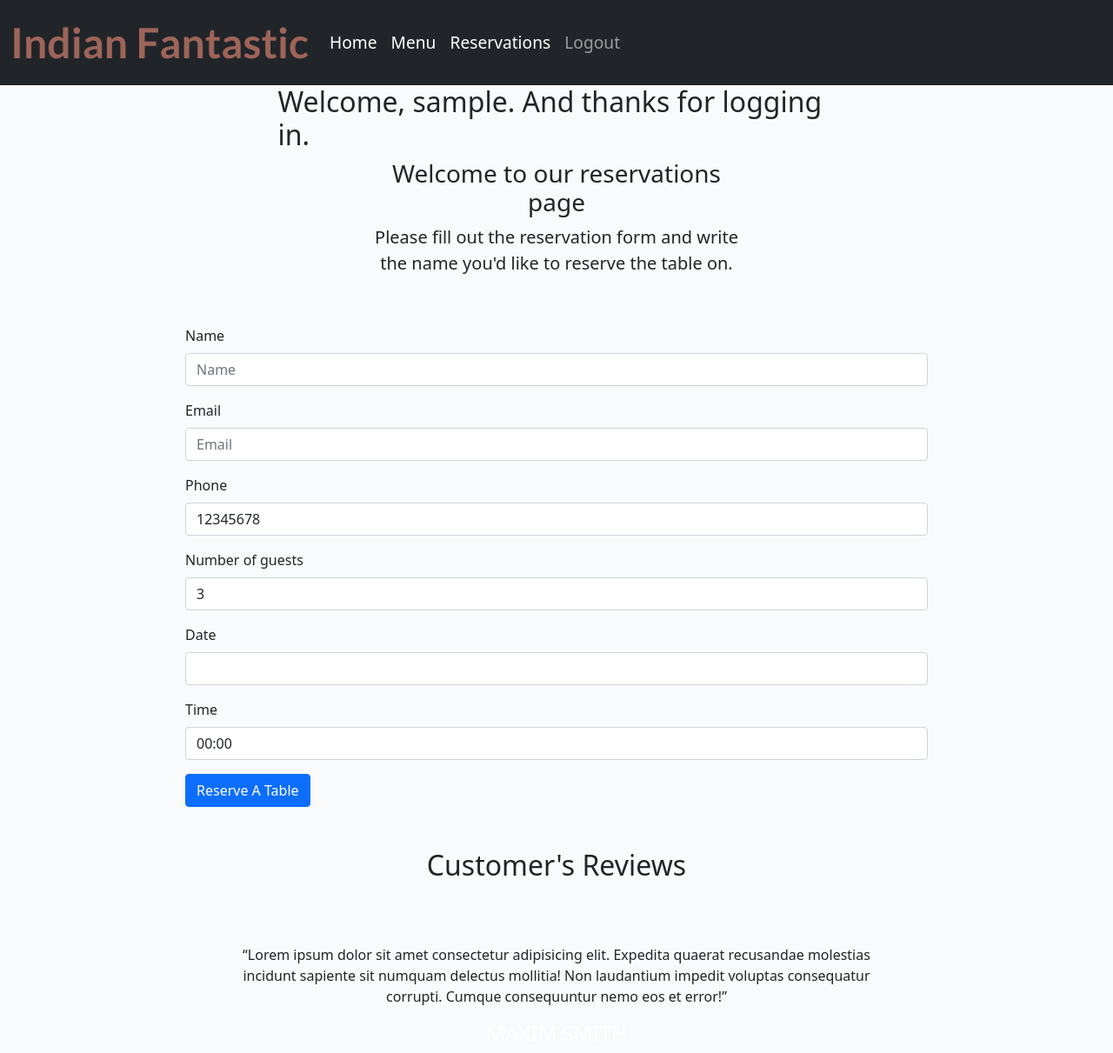
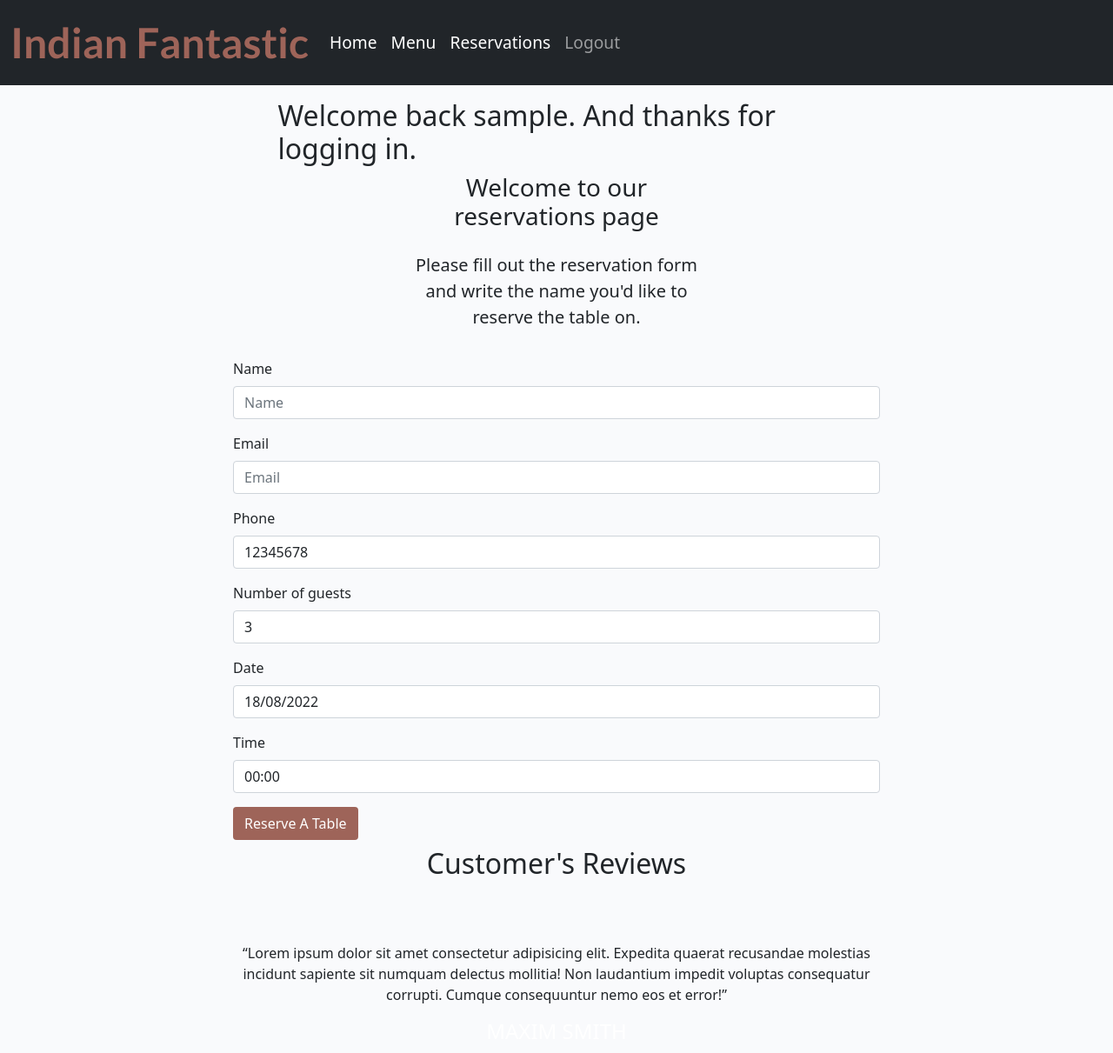
Before and after one commit to Sajalol/Django_restaurant_proj1, a Django app: page /reservation in a window 1280 px wide. Shown: the top 1211 px of the page at 87% size. Run offline with Django 3.2, Linux system fonts and the light colour scheme; the visitor is signed in with stand-in values (Sample User, id 1); some libraries are stand-ins or nearby versions.

Commit message:
changes to reservation.html and fixes

```diff
--- a/bar/forms.py
+++ b/bar/forms.py
@@ -5,4 +5,4 @@ from .models import Reservation
 class ReserveTableForm(forms.ModelForm):
     class Meta:
         model = Reservation
-        fields = ('name', 'email', 'phone', 'number_of_guests', 'date','time',)
+        fields = ('name', 'email', 'phone', 'number_of_guests', 'date', 'time',)
--- a/bar/models.py
+++ b/bar/models.py
@@ -1,6 +1,8 @@
 from django.db import models
+import datetime
 from django.contrib.auth.models import User
 from cloudinary.models import CloudinaryField
+
 
 
 class Restaurant(models.Model):
@@ -31,7 +33,7 @@ class Reservation(models.Model):
     email = models.EmailField(default="",)
     phone = models.IntegerField(default=12345678,)
     number_of_guests = models.IntegerField(default=3,)
-    date = models.DateField()
+    date = models.DateField(default=datetime.date.today)
     time = models.TimeField(default='00:00',)
     approved = models.BooleanField(default=False)
 
--- a/restaurant/settings.py
+++ b/restaurant/settings.py
@@ -62,6 +62,8 @@ LOGOUT_REDIRECT_URL = '/'
 CRISPY_TEMPLATE_PACK = 'bootstrap4'
 
 ACCOUNT_EMAIL_VERIFICATION = 'none'
+
+DATE_INPUT_FORMATS = ['%d/%m/%Y']
 
 
 MIDDLEWARE = [
--- a/static/css/style.css
+++ b/static/css/style.css
@@ -148,3 +148,10 @@ body {
     background: transparent;
     border: none;
 }
+
+
+
+
+.heading {
+    padding-top: 2.5%;
+}
--- a/templates/reservation.html
+++ b/templates/reservation.html
@@ -12,7 +12,7 @@
             <div class="col-md-7" data-aos="fade-up">
                 <h2 class="heading">
                     {% if user.is_authenticated %}
-                    Welcome, {{ user.username }}. And thanks for logging in.
+                    Welcome back {{ user.username }}. And thanks for logging in.
                 {% else %}
                     Welcome, new user. Please log in.
                 {% endif %}</h2>
@@ -21,87 +21,25 @@
         </div>
         </div>
     </div> <!-- .cover_1 -->
-
     <div class="section" data-aos="fade-up">
         <div class="container">
         <div class="row justify-content-center mb-2">
-            <div class="col-md-5  text-center">
-            <h3 class="mb-2">Welcome to our reservations page</h3>
-            <hp class="lead">Please fill out the reservation form and write the name you'd like to reserve the table on.</h4>
+            <div class="col-md-4  text-center">
+            <h3 class="mb-4">Welcome to our reservations page</h3>
+            <p class="lead">Please fill out the reservation form and write the name you'd like to reserve the table on.</p>
             </div>
         </div>
         <div class="row justify-content-center">
-            <div class="col-md-10 p-5 form-wrap">
+            <div class="col-md-8 p-2 form-wrap">
 
             {% comment %}
 
-
-
-            <form action="#">
-                <div class="row mb-4">
-                    <div class="form-group col-md-4">
-                        <label for="name" class="label">Name</label>
-                        <div class="form-field-icon-wrap">
-                        <span class="icon ion-android-person"></span>
-                        <input type="text" class="form-control" id="name">
-                        </div>
-                    </div>
-                    <div class="form-group col-md-4">
-                        <label for="email" class="label">Email</label>
-                        <div class="form-field-icon-wrap">
-                        <span class="icon ion-email"></span>
-                        <input type="email" class="form-control" id="email">
-                        </div>
-                    </div>
-                    <div class="form-group col-md-4">
-                        <label for="phone" class="label">Phone</label>
-                        <div class="form-field-icon-wrap">
-                        <span class="icon ion-android-call"></span>
-                        <input type="text" class="form-control" id="phone">
-                        </div>
-                    </div>
-
-                    <div class="form-group col-md-4">
-                        <label for="persons" class="label">Number of Persons</label>
-                        <div class="form-field-icon-wrap">
-                        <span class="icon ion-android-arrow-dropdown"></span>
-                        <select name="persons" id="persons" class="form-control">
-                            <option value="">1 person</option>
-                            <option value="">2 persons</option>
-                            <option value="">3 persons</option>
-                            <option value="">4 persons</option>
-                            <option value="">5+ persons</option>
-                        </select>
-                        </div>
-                    </div>
-                    <div class="form-group col-md-4">
-                        <label for="date" class="label">Date</label>
-                        <div class="form-field-icon-wrap">
-                        <span class="icon ion-calendar"></span>
-                        <input type="text" class="form-control" id="date">
-                        </div>
-                    </div>
-                    <div class="form-group col-md-4">
-                        <label for="time" class="label">Time</label>
-                        <div class="form-field-icon-wrap">
-                        <span class="icon ion-android-time"></span>
-                        <input type="text" class="form-control" id="time">
-                        </div>
-                    </div>
-                </div>
-                <div class="row justify-content-center">
-                    <div class="col-md-4">
-                        <input type="submit" class="btn btn-primary btn-outline-primary btn-block" value="Submit">
-                        <!-- <p><a href="#" class="btn btn-primary btn-outline-primary btn-sm">Read More</a></p> -->
-                    </div>
-                </div>
-            </form>
             {% endcomment %}
 
             <form action="" method="POST">
                 {% bootstrap_form form %}
                 {% csrf_token %}
-                    <button type="submit" class="btn btn-primary">Reserve A Table</button>
+                    <button type="submit" class="btn btn-signup">Reserve A Table</button>
 
             </form>
 
```
Also changed, not shown: bar/migrations/0013_rename_date_reservation_spot.py (added), bar/migrations/0014_rename_spot_reservation_date.py (added), bar/migrations/0015_alter_reservation_date.py (added).
